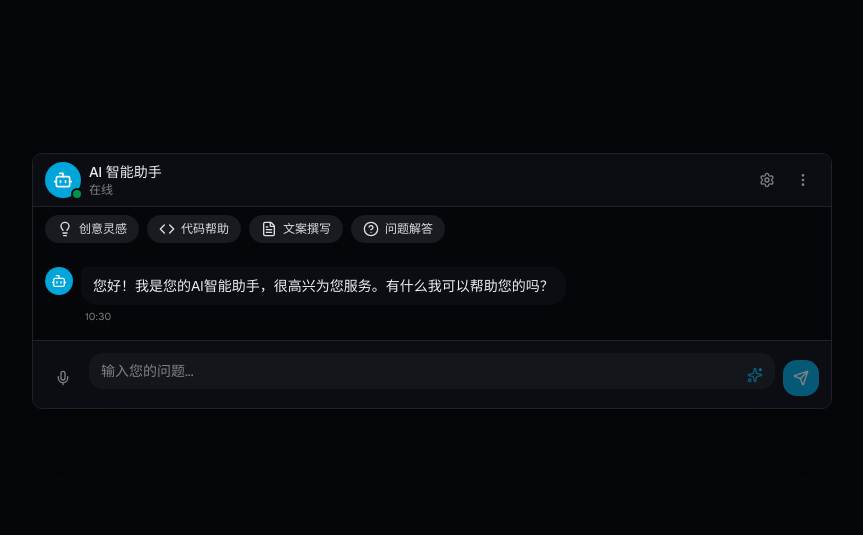
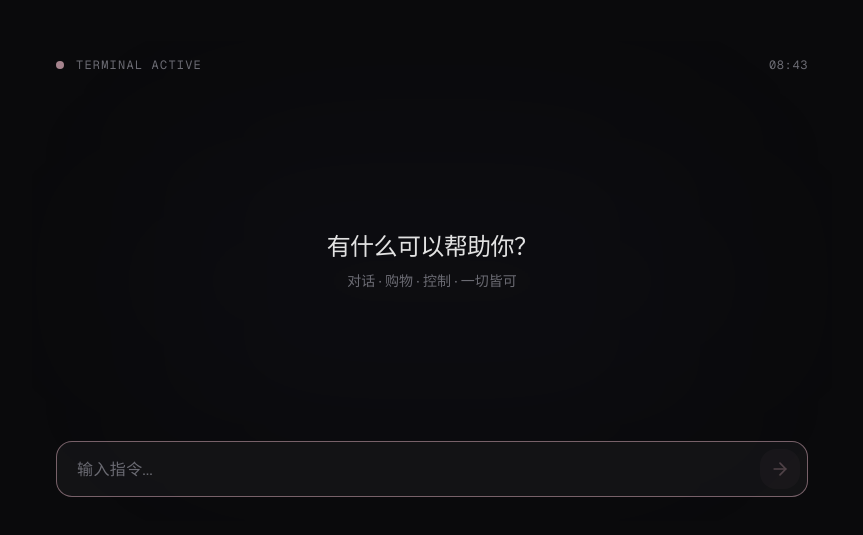
Before and after one commit to Pjzxf/v0-ai-ai-UI, a Next.js app: page / in a window 1280 px wide. Shown: the part 119-654 px from the top of the page, without its empty margins (208-1071 px from the left). Built offline with nearby package versions, Linux system fonts and the light colour scheme.

Commit message:
feat: design sleek futuristic terminal interface
Minimalist design with black background, single input box, and subtle lighting

Co-authored-by: LeoDu <154050429+Pjzxf@users.noreply.github.com>

```diff
--- a/app/globals.css
+++ b/app/globals.css
@@ -4,74 +4,75 @@
 @custom-variant dark (&:is(.dark *));
 
 :root {
-  --background: oklch(0.12 0.01 260);
-  --foreground: oklch(0.95 0 0);
-  --card: oklch(0.16 0.01 260);
-  --card-foreground: oklch(0.95 0 0);
-  --popover: oklch(0.16 0.01 260);
-  --popover-foreground: oklch(0.95 0 0);
-  --primary: oklch(0.65 0.18 220);
-  --primary-foreground: oklch(0.98 0 0);
-  --secondary: oklch(0.22 0.01 260);
-  --secondary-foreground: oklch(0.90 0 0);
-  --muted: oklch(0.20 0.01 260);
-  --muted-foreground: oklch(0.60 0 0);
-  --accent: oklch(0.55 0.20 160);
-  --accent-foreground: oklch(0.98 0 0);
-  --destructive: oklch(0.577 0.245 27.325);
-  --destructive-foreground: oklch(0.577 0.245 27.325);
-  --border: oklch(0.25 0.01 260);
-  --input: oklch(0.20 0.01 260);
-  --ring: oklch(0.65 0.18 220);
-  --chart-1: oklch(0.646 0.222 41.116);
-  --chart-2: oklch(0.6 0.118 184.704);
-  --chart-3: oklch(0.398 0.07 227.392);
-  --chart-4: oklch(0.828 0.189 84.429);
-  --chart-5: oklch(0.769 0.188 70.08);
-  --radius: 0.625rem;
-  --sidebar: oklch(0.14 0.01 260);
-  --sidebar-foreground: oklch(0.95 0 0);
-  --sidebar-primary: oklch(0.65 0.18 220);
-  --sidebar-primary-foreground: oklch(0.98 0 0);
-  --sidebar-accent: oklch(0.22 0.01 260);
-  --sidebar-accent-foreground: oklch(0.90 0 0);
-  --sidebar-border: oklch(0.25 0.01 260);
-  --sidebar-ring: oklch(0.65 0.18 220);
+  /* 极简未来终端配色 - 基于 #8b86be, #deb0bd, #ecb761, #cbd690, #86abba */
+  --background: #0a0a0c;
+  --foreground: #fafafa;
+  --card: #111113;
+  --card-foreground: #fafafa;
+  --popover: #111113;
+  --popover-foreground: #fafafa;
+  --primary: #deb0bd;
+  --primary-foreground: #0a0a0c;
+  --secondary: #161618;
+  --secondary-foreground: #a0a0a8;
+  --muted: #1a1a1d;
+  --muted-foreground: #6b6b73;
+  --accent: #8b86be;
+  --accent-foreground: #fafafa;
+  --destructive: #e05252;
+  --destructive-foreground: #ffffff;
+  --border: #1f1f23;
+  --input: #161618;
+  --ring: #8b86be;
+  --chart-1: #8b86be;
+  --chart-2: #deb0bd;
+  --chart-3: #ecb761;
+  --chart-4: #cbd690;
+  --chart-5: #86abba;
+  --radius: 0.75rem;
+  --sidebar: #0d0d0f;
+  --sidebar-foreground: #fafafa;
+  --sidebar-primary: #deb0bd;
+  --sidebar-primary-foreground: #0a0a0c;
+  --sidebar-accent: #161618;
+  --sidebar-accent-foreground: #a0a0a8;
+  --sidebar-border: #1f1f23;
+  --sidebar-ring: #8b86be;
 }
 
 .dark {
-  --background: oklch(0.12 0.01 260);
-  --foreground: oklch(0.95 0 0);
-  --card: oklch(0.16 0.01 260);
-  --card-foreground: oklch(0.95 0 0);
-  --popover: oklch(0.16 0.01 260);
-  --popover-foreground: oklch(0.95 0 0);
-  --primary: oklch(0.65 0.18 220);
-  --primary-foreground: oklch(0.98 0 0);
-  --secondary: oklch(0.22 0.01 260);
-  --secondary-foreground: oklch(0.90 0 0);
-  --muted: oklch(0.20 0.01 260);
-  --muted-foreground: oklch(0.60 0 0);
-  --accent: oklch(0.55 0.20 160);
-  --accent-foreground: oklch(0.98 0 0);
-  --destructive: oklch(0.396 0.141 25.723);
-  --destructive-foreground: oklch(0.637 0.237 25.331);
-  --border: oklch(0.25 0.01 260);
-  --input: oklch(0.20 0.01 260);
-  --ring: oklch(0.65 0.18 220);
-  --chart-1: oklch(0.488 0.243 264.376);
-  --chart-2: oklch(0.696 0.17 162.48);
-  --chart-3: oklch(0.769 0.188 70.08);
-  --chart-4: oklch(0.627 0.265 303.9);
-  --chart-5: oklch(0.645 0.246 16.439);
-  --sidebar: oklch(0.14 0.01 260);
-  --sidebar-foreground: oklch(0.95 0 0);
-  --sidebar-primary: oklch(0.65 0.18 220);
-  --sidebar-primary-foreground: oklch(0.98 0 0);
-  --sidebar-accent: oklch(0.22 0.01 260);
-  --sidebar-accent-foreground: oklch(0.90 0 0);
-  --sidebar-border: oklch(0.25 0.01 260);
-  --sidebar-ring: oklch(0.65 0.18 220);
+  --background: #0a0a0c;
+  --foreground: #fafafa;
+  --card: #111113;
+  --card-foreground: #fafafa;
+  --popover: #111113;
+  --popover-foreground: #fafafa;
+  --primary: #deb0bd;
+  --primary-foreground: #0a0a0c;
+  --secondary: #161618;
+  --secondary-foreground: #a0a0a8;
+  --muted: #1a1a1d;
+  --muted-foreground: #6b6b73;
+  --accent: #8b86be;
+  --accent-foreground: #fafafa;
+  --destructive: #e05252;
+  --destructive-foreground: #ffffff;
+  --border: #1f1f23;
+  --input: #161618;
+  --ring: #8b86be;
+  --chart-1: #8b86be;
+  --chart-2: #deb0bd;
+  --chart-3: #ecb761;
+  --chart-4: #cbd690;
+  --chart-5: #86abba;
+  --sidebar: #0d0d0f;
+  --sidebar-foreground: #fafafa;
+  --sidebar-primary: #deb0bd;
+  --sidebar-primary-foreground: #0a0a0c;
+  --sidebar-accent: #161618;
+  --sidebar-accent-foreground: #a0a0a8;
+  --sidebar-border: #1f1f23;
+  --sidebar-ring: #8b86be;
 }
 
 @theme inline {
--- a/app/page.tsx
+++ b/app/page.tsx
@@ -1,9 +1,9 @@
-import { AIChatContainer } from "@/components/ai-chat"
+import { Terminal } from "@/components/terminal"
 
 export default function HomePage() {
   return (
-    <main className="flex min-h-screen items-center justify-center p-4 bg-background">
-      <AIChatContainer />
+    <main className="min-h-screen flex items-center justify-center bg-background">
+      <Terminal />
     </main>
   )
 }
--- a/components/ai-chat/ai-chat-container.tsx
+++ b/components/ai-chat/ai-chat-container.tsx
@@ -64,7 +64,7 @@ export function AIChatContainer() {
     setStatus("typing")
 
     // 模拟AI响应延迟
-    await new Promise((resolve) => setTimeout(resolve, 1500 + Math.random() * 1000))
+    await new Promise((resolve) => setTimeout(resolve, 300 + Math.random() * 200))
 
     const aiResponse: Message = {
       id: (Date.now() + 1).toString(),
--- /dev/null
+++ b/components/terminal.tsx
@@ -0,0 +1,169 @@
+"use client"
+
+import { useState, useRef, useEffect } from "react"
+
+interface Message {
+  id: string
+  role: "user" | "assistant"
+  content: string
+  timestamp: Date
+}
+
+export function Terminal() {
+  const [messages, setMessages] = useState<Message[]>([])
+  const [input, setInput] = useState("")
+  const [isProcessing, setIsProcessing] = useState(false)
+  const inputRef = useRef<HTMLInputElement>(null)
+  const containerRef = useRef<HTMLDivElement>(null)
+
+  useEffect(() => {
+    inputRef.current?.focus()
+  }, [])
+
+  useEffect(() => {
+    if (containerRef.current) {
+      containerRef.current.scrollTop = containerRef.current.scrollHeight
+    }
+  }, [messages])
+
+  const handleSubmit = async (e: React.FormEvent) => {
+    e.preventDefault()
+    if (!input.trim() || isProcessing) return
+
+    const userMessage: Message = {
+      id: Date.now().toString(),
+      role: "user",
+      content: input.trim(),
+      timestamp: new Date(),
+    }
+
+    setMessages((prev) => [...prev, userMessage])
+    setInput("")
+    setIsProcessing(true)
+
+    // 模拟AI响应
+    await new Promise((resolve) => setTimeout(resolve, 400))
+
+    const responses: Record<string, string> = {
+      "你好": "你好，我是你的智能终端。有什么可以帮助你的？",
+      "购物": "正在为你打开购物模块。你想购买什么商品？",
+      "天气": "今日天气：晴，温度 24°C，空气质量优。",
+    }
+
+    const assistantMessage: Message = {
+      id: (Date.now() + 1).toString(),
+      role: "assistant",
+      content: responses[input.trim()] || `收到指令：${input.trim()}。正在处理中...`,
+      timestamp: new Date(),
+    }
+
+    setMessages((prev) => [...prev, assistantMessage])
+    setIsProcessing(false)
+    inputRef.current?.focus()
+  }
+
+  return (
+    <div className="h-[480px] w-[800px] bg-background flex flex-col overflow-hidden relative">
+      {/* 背景光效 */}
+      <div className="absolute inset-0 pointer-events-none">
+        <div className="absolute top-1/2 left-1/2 -translate-x-1/2 -translate-y-1/2 w-[600px] h-[300px] bg-accent/[0.03] rounded-full blur-[100px]" />
+      </div>
+
+      {/* 顶部状态栏 */}
+      <header className="relative z-10 flex items-center justify-between px-6 py-4">
+        <div className="flex items-center gap-3">
+          <div className="w-2 h-2 rounded-full bg-primary animate-pulse" />
+          <span className="text-xs font-mono text-muted-foreground tracking-widest uppercase">
+            Terminal Active
+          </span>
+        </div>
+        <div className="text-xs font-mono text-muted-foreground tracking-wider">
+          {new Date().toLocaleTimeString("zh-CN", { hour: "2-digit", minute: "2-digit" })}
+        </div>
+      </header>
+
+      {/* 对话区域 */}
+      <div
+        ref={containerRef}
+        className="relative z-10 flex-1 px-6 overflow-y-auto scrollbar-none"
+      >
+        {messages.length === 0 ? (
+          <div className="h-full flex flex-col items-center justify-center">
+            <p className="text-2xl font-light text-foreground/90 tracking-tight">
+              有什么可以帮助你？
+            </p>
+            <p className="mt-2 text-sm text-muted-foreground">
+              对话 · 购物 · 控制 · 一切皆可
+            </p>
+          </div>
+        ) : (
+          <div className="py-4 space-y-4">
+            {messages.map((message) => (
+              <div
+                key={message.id}
+                className={`flex ${message.role === "user" ? "justify-end" : "justify-start"}`}
+              >
+                <div
+                  className={`max-w-[70%] px-4 py-2.5 rounded-2xl text-sm leading-relaxed ${
+                    message.role === "user"
+                      ? "bg-primary text-primary-foreground"
+                      : "bg-secondary text-secondary-foreground"
+                  }`}
+                >
+                  {message.content}
+                </div>
+              </div>
+            ))}
+            {isProcessing && (
+              <div className="flex justify-start">
+                <div className="bg-secondary px-4 py-2.5 rounded-2xl">
+                  <div className="flex items-center gap-1">
+                    <span className="w-1.5 h-1.5 bg-muted-foreground rounded-full animate-pulse" />
+                    <span className="w-1.5 h-1.5 bg-muted-foreground rounded-full animate-pulse [animation-delay:150ms]" />
+                    <span className="w-1.5 h-1.5 bg-muted-foreground rounded-full animate-pulse [animation-delay:300ms]" />
+                  </div>
+                </div>
+              </div>
+            )}
+          </div>
+        )}
+      </div>
+
+      {/* 输入区域 */}
+      <div className="relative z-10 px-6 pb-6 pt-2">
+        <form onSubmit={handleSubmit}>
+          <div className="relative group">
+            <input
+              ref={inputRef}
+              type="text"
+              value={input}
+              onChange={(e) => setInput(e.target.value)}
+              placeholder="输入指令..."
+              disabled={isProcessing}
+              className="w-full h-14 bg-secondary/50 border border-border/50 rounded-2xl px-5 pr-14 text-foreground placeholder:text-muted-foreground focus:outline-none focus:border-primary/50 focus:bg-secondary/80 transition-all duration-300 font-light tracking-wide"
+            />
+            <button
+              type="submit"
+              disabled={!input.trim() || isProcessing}
+              className="absolute right-2 top-1/2 -translate-y-1/2 w-10 h-10 flex items-center justify-center rounded-xl bg-primary/10 text-primary hover:bg-primary hover:text-primary-foreground disabled:opacity-30 disabled:hover:bg-primary/10 disabled:hover:text-primary transition-all duration-300"
+            >
+              <svg
+                xmlns="http://www.w3.org/2000/svg"
+                viewBox="0 0 24 24"
+                fill="none"
+                stroke="currentColor"
+                strokeWidth="2"
+                strokeLinecap="round"
+                strokeLinejoin="round"
+                className="w-5 h-5"
+              >
+                <path d="M5 12h14" />
+                <path d="m12 5 7 7-7 7" />
+              </svg>
+            </button>
+          </div>
+        </form>
+      </div>
+    </div>
+  )
+}
```
